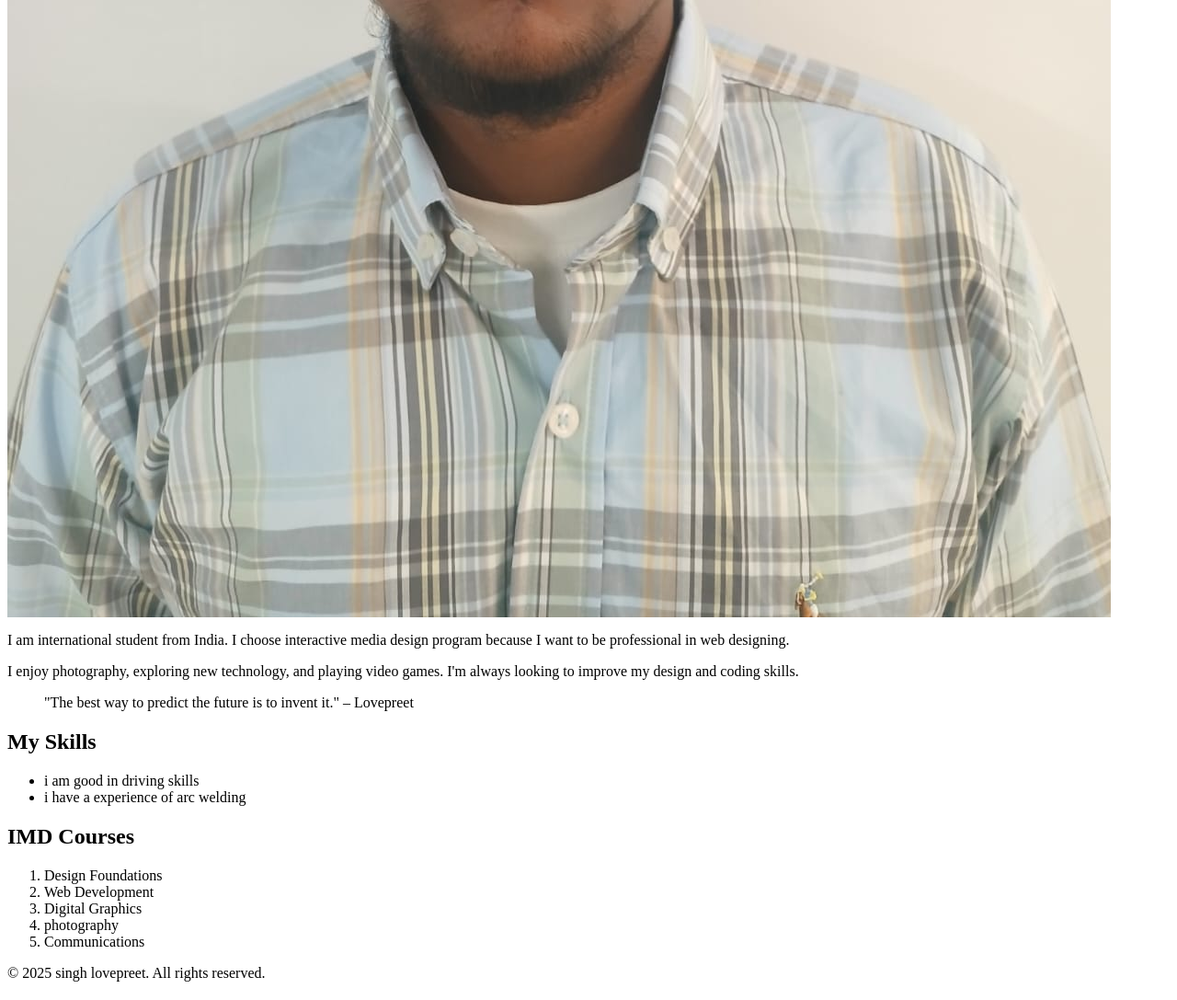
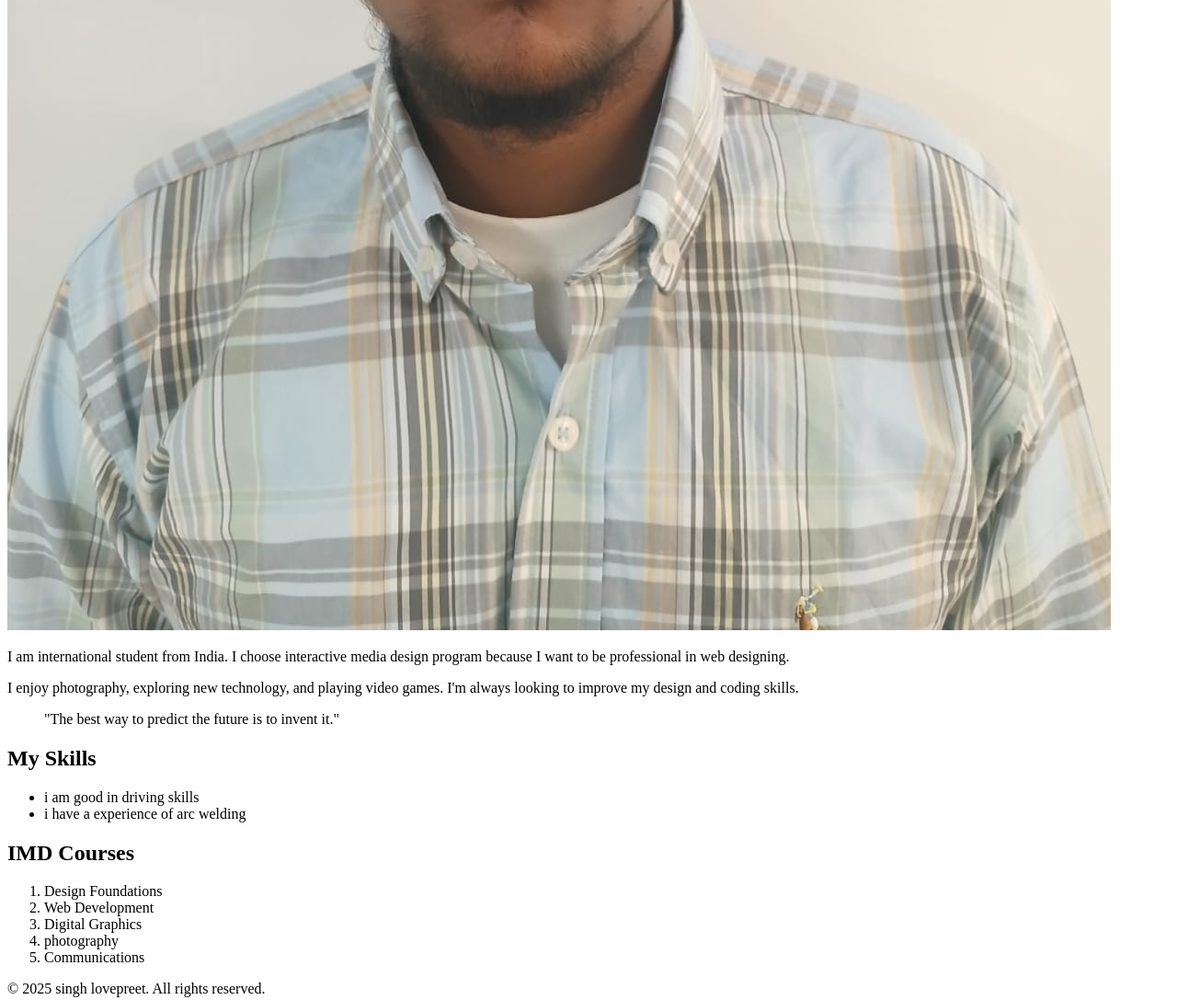
Before and after one commit to sing2718/Intro-to-html, a plain HTML site: page index.html in a window 1280 px wide. Shown: the part 1060-2147 px from the top of the page at 92% size. Drawn offline with Linux system fonts and the light colour scheme.

Commit message:
Fixed image path

```diff
--- a/index.html
+++ b/index.html
@@ -1,5 +1,3 @@
-</body>
-</html>
 <!DOCTYPE html>
 <html lang="en">
 <head>
@@ -15,13 +13,13 @@
   <main>
     <article>
       <h2>About Me</h2>web designing
-      <img src="images/WhatsApp Image 2025-06-11 at 15.38.42_36610847.jpg"100" />
+      <img src="images/love.jpg.jpg" alt="Lovepreet">
       <p>I am international student from India. I choose interactive media design program because I want to be professional in web designing.</p>
       <p>
          I enjoy photography, exploring new technology, and playing video games. I'm always looking to improve my design and coding skills.
       </p>
       <blockquote cite="https://example.com">
-        "The best way to predict the future is to invent it." – Lovepreet
+        "The best way to predict the future is to invent it."
       </blockquote>
     </article>
 
```
Also changed, not shown: images/WhatsApp Image 2025-06-11 at 15.38.42_36610847.jpg (deleted).
